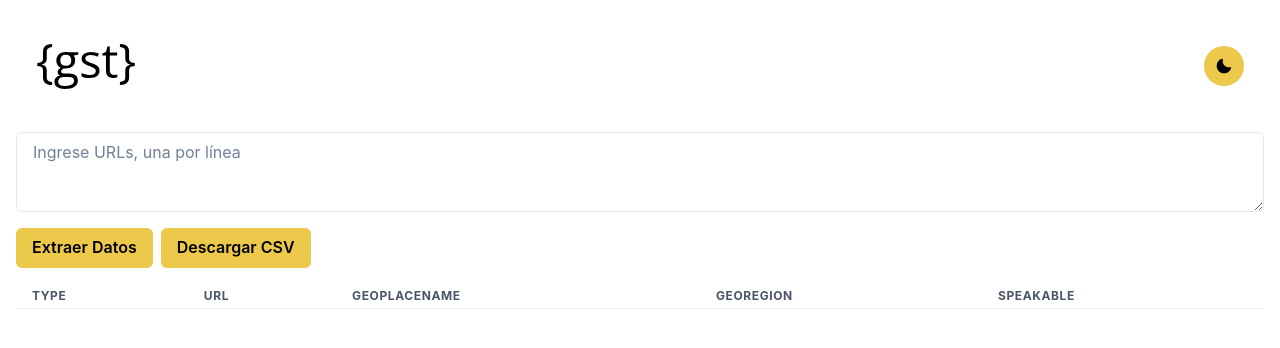
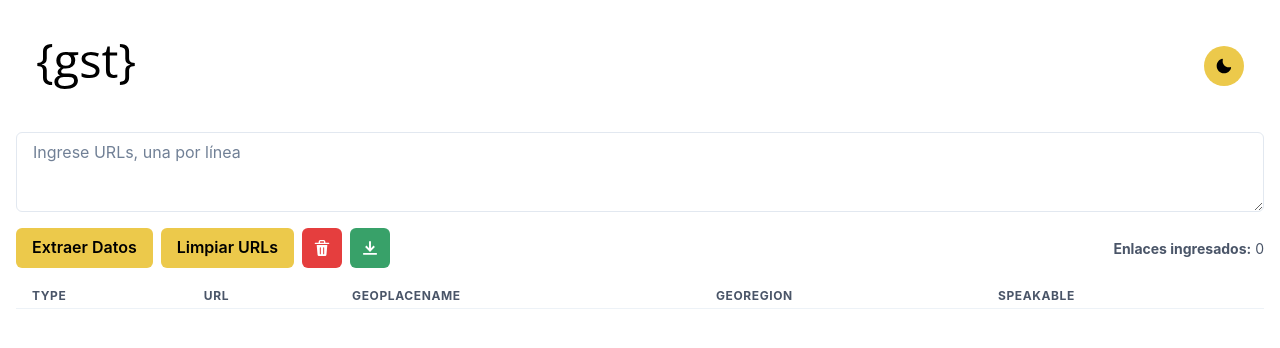
Before and after one commit to Whoskeko/gs-tool, a React (Vite) app: page / in a window 1280 px wide. Shown: the top 348 px of the page. Built offline with nearby package versions, Linux system fonts and the light colour scheme.

Commit message:
Added: Clear Button and Changed from text to Icons

```diff
--- a/src/App.jsx
+++ b/src/App.jsx
@@ -19,7 +19,7 @@ import {
   Text,
 } from "@chakra-ui/react";
 import { CSVLink } from "react-csv";
-import { MoonIcon, SunIcon } from "@chakra-ui/icons";
+import { MoonIcon, SunIcon, DeleteIcon, DownloadIcon } from "@chakra-ui/icons";
 import logo from "./assets/gst-logo.svg";
 
 const isValidURL = (url) => {
@@ -184,6 +184,21 @@ const App = () => {
     setIsLoading(false);
   };
 
+  const handleClearText = () => {
+    setUrls('');
+    setError('');
+  };
+
+  const handleClear = () => {
+    setUrls('');
+    setData([]);
+    setError('');
+  };
+
+  const getLinkCount = () => {
+    return urls.split('\n').filter(url => url.trim()).length;
+  };
+
   const csvData = data.map((item) => ({
     PageType: item.PageType,
     URL: item.URL,
@@ -242,23 +257,49 @@ const App = () => {
           mb={4}
           resize="vertical"
         />
+        <Flex justifyContent="space-between" alignItems="center" mb={4}>
+          <Box>
             <Button
               onClick={handleExtract}
               isLoading={isLoading}
-          mb={4}
               mr={2}
               colorScheme={colorMode === "light" ? "yellow" : "blue"}
             >
               Extraer Datos
             </Button>
+            <Button
+              onClick={handleClearText}
+              mr={2}
+              colorScheme={colorMode === "light" ? "yellow" : "blue"}
+            >
+              Limpiar URLs
+            </Button>
+            <Button
+              onClick={handleClear}
+              mr={2}
+              colorScheme="red"
+              aria-label="Limpiar todo"
+              w="40px"
+              p="0"
+            >
+              <DeleteIcon />
+            </Button>
             <CSVLink data={csvData} filename="extracted_data.csv">
               <Button
-            mb={4}
-            colorScheme={colorMode === "light" ? "yellow" : "blue"}
+                colorScheme="green"
+                title="Descargar CSV"
+                aria-label="Descargar CSV"
+                w="40px"
+                p="0"
               >
-            Descargar CSV
+                <DownloadIcon />
               </Button>
             </CSVLink>
+          </Box>
+          <Text color="gray.600" fontSize="sm">
+            <b>Enlaces ingresados:</b> {getLinkCount()}
+          </Text>
+        </Flex>
         {/* Mostrar la tabla con los datos extraídos */}
         <Box overflowX="auto" maxWidth="100%">
           <Table size="sm">
```
Lines whose indentation alone changed are shown as unchanged.
